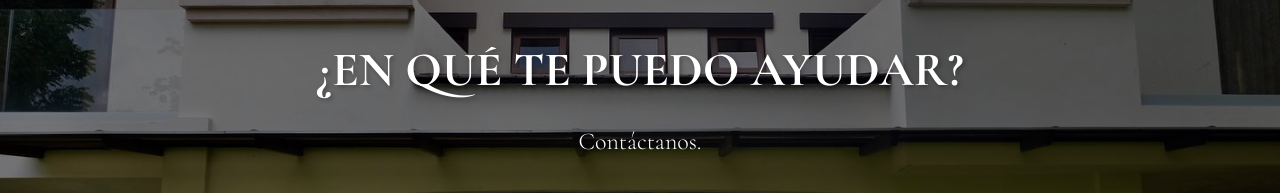
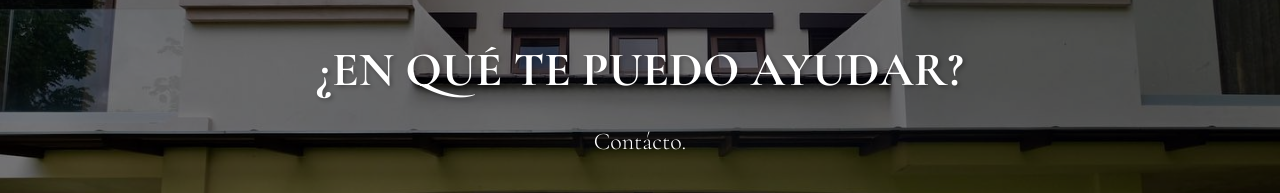
Before and after one commit to botflowlab/AndresCastroWebsite, a React (Vite) app: page /noticias in a window 1280 px wide. Shown: the part 3980-4173 px from the top of the page. Built offline with nearby package versions, Linux system fonts and the light colour scheme; no server answers; a web font is replaced by a local one.

Commit message:
Updated ParallaxContact.jsx

```diff
--- a/src/components/sections/ParallaxContact.jsx
+++ b/src/components/sections/ParallaxContact.jsx
@@ -20,7 +20,7 @@ function ParallaxContact() {
             ¿EN QUÉ TE PUEDO AYUDAR?
           </h2>
           <p className="text-xl md:text-2xl mb-16 font-cormorant font-light text-shadow">
-            Contáctanos.
+            Contácto.
           </p>
           <Link
             to="/contacto"
```
